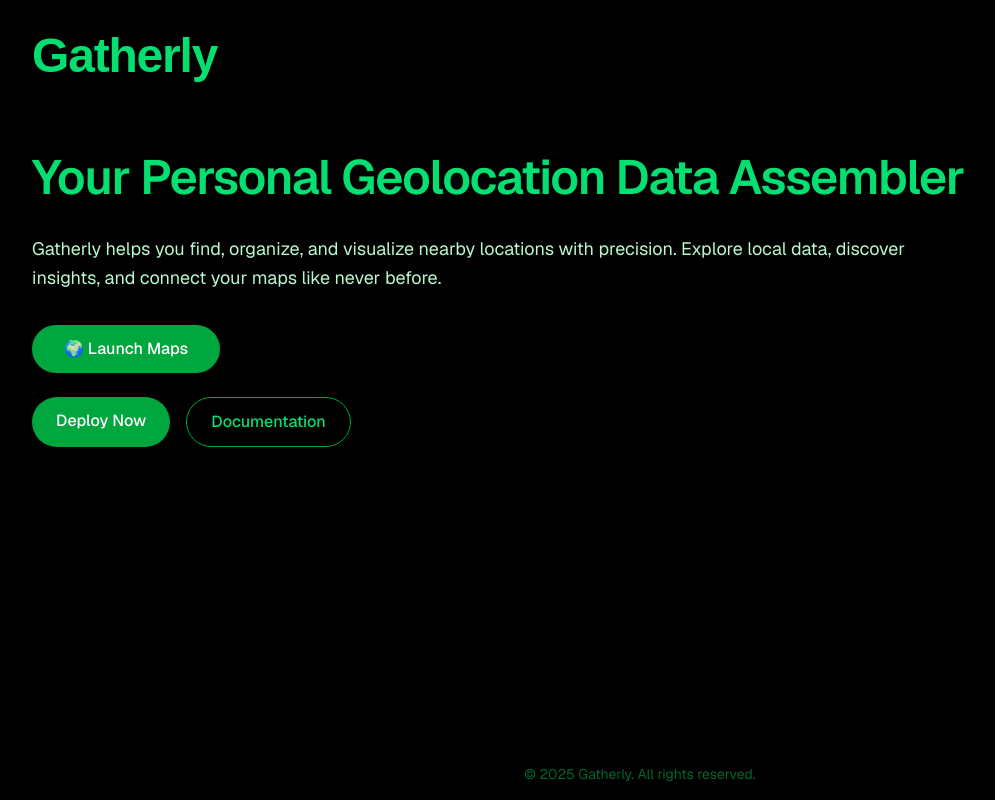
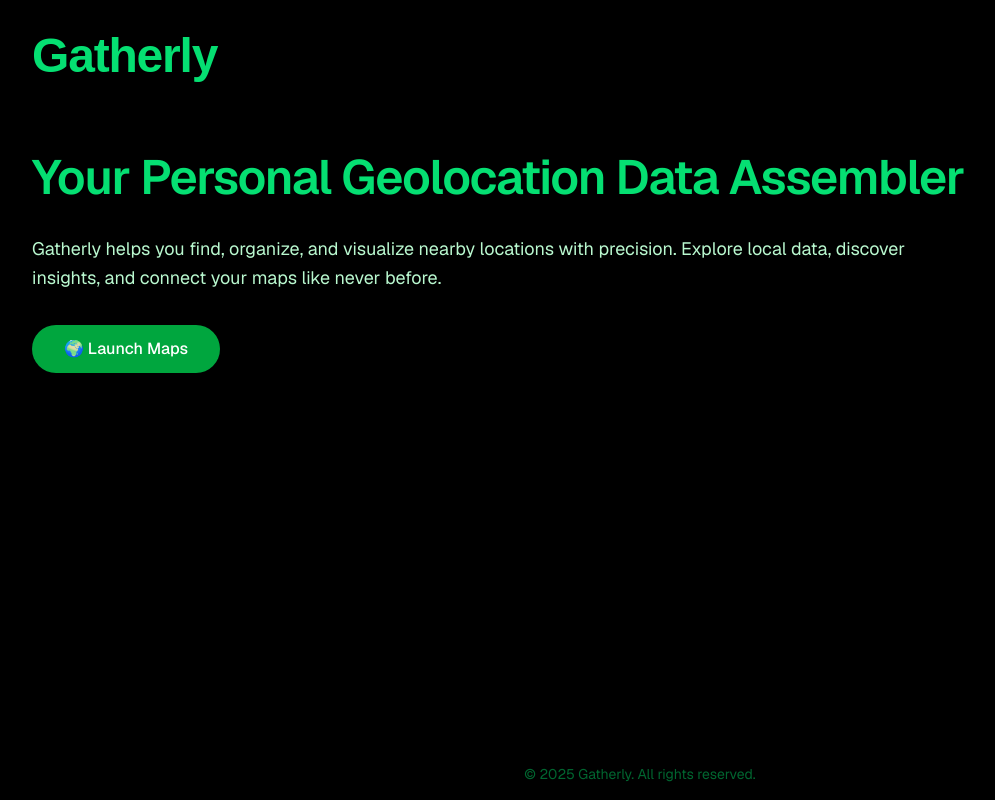
Before and after one commit to TSA-Group/tsa_group_starter, a Next.js app: page / in a window 1280 px wide. Shown: the whole page, without its empty margins (0-995 px from the left). Built offline with nearby package versions, Linux system fonts and the light colour scheme; a web font is replaced by a local one.

Commit message:
Update page.tsx

```diff
--- a/app/page.tsx
+++ b/app/page.tsx
@@ -39,25 +39,6 @@ export default function Home() {
           >
             🌍 Launch Maps
           </a>
-
-          <div className="flex gap-4">
-            <a
-              href="https://vercel.com/new"
-              target="_blank"
-              rel="noopener noreferrer"
-              className="rounded-full bg-green-600 px-6 py-3 text-white font-medium shadow-md transition-colors hover:bg-green-700"
-            >
-              Deploy Now
-            </a>
-            <a
-              href="https://nextjs.org/docs"
-              target="_blank"
-              rel="noopener noreferrer"
-              className="rounded-full border border-green-600 px-6 py-3 font-medium text-green-400 transition-colors hover:bg-green-900"
-            >
-              Documentation
-            </a>
-          </div>
         </main>
 
         {/* Footer aligned bottom with muted text */}
```
